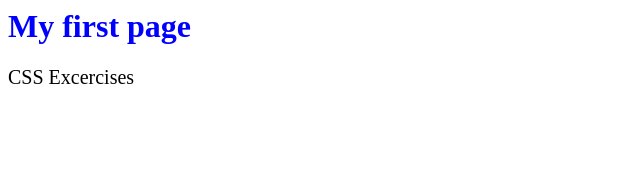
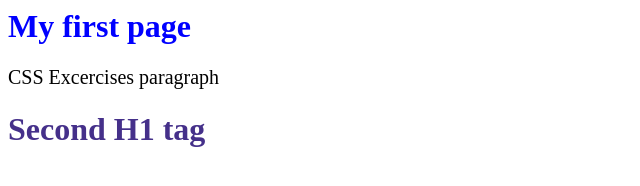
Before and after one commit to Sunthewhat/105_2, a plain HTML site: page index.html in a window 1280 px wide. Shown: the whole page, without its empty margins (0-640 px from the left). Drawn offline with Linux system fonts and the light colour scheme.

Commit message:
3rd commit --inline+embedded css

```diff
--- a/index.html
+++ b/index.html
@@ -3,12 +3,13 @@
         <meta charset="UTF-8">
         <title>ex-css-01</title>
         <style>
-            /* h1 {color: rgb(69, 48, 138);}
-            p {font-size: 20px;} */
+            h1 {color: rgb(69, 48, 138);}
+            p {font-size: 20px;}
         </style>
     </head>
     <body>
         <h1 style="color: blue;">My first page</h1>
-        <p style="font-size: 20px;">CSS Excercises</p>
+        <p style="font-size: 20px;">CSS Excercises paragraph</p>
+        <h1>Second H1 tag</h1>
     </body>
 </html>
```
